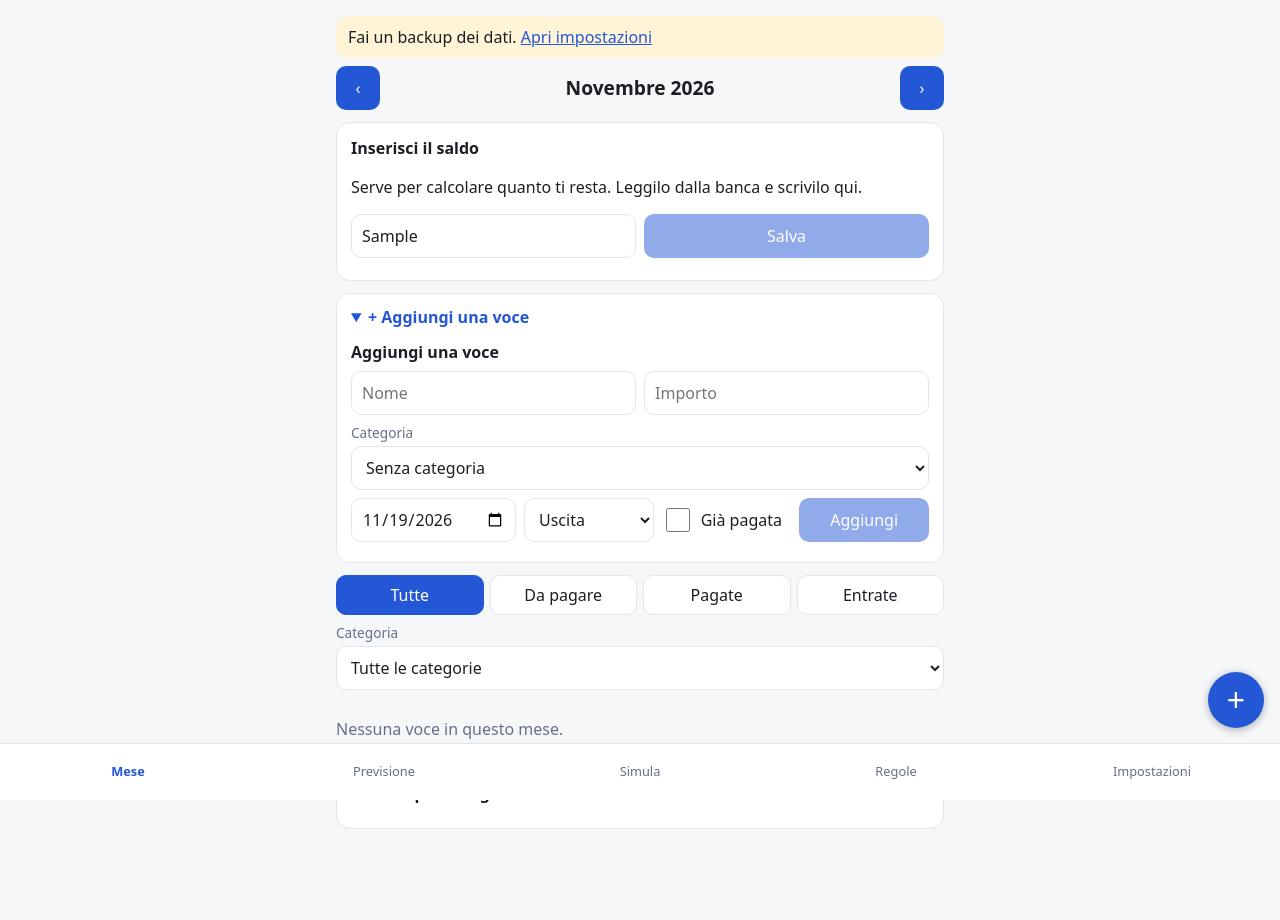
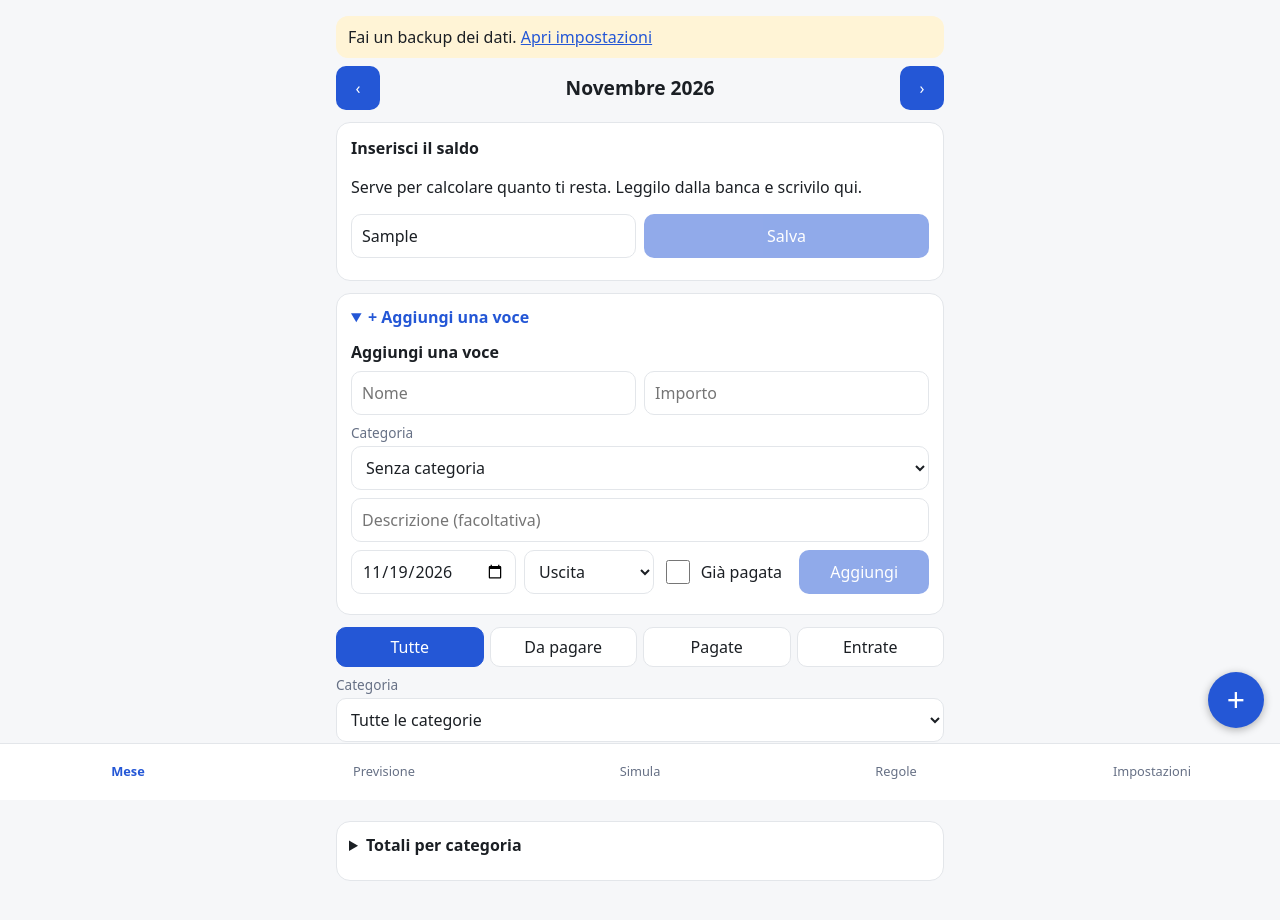
Before and after one commit to clemarca78/spese-pwa, a Preact app: page / in a window 1280 px wide. Both pictures are taken after typing "Sample" into the empty fields and a click on the button "Aggiungi una voce". Shown: the top 920 px of the page. Built offline with nearby package versions, Linux system fonts and the light colour scheme.

Commit message:
Descrizione facoltativa per voci e regole

```diff
--- a/src/domain/items.ts
+++ b/src/domain/items.ts
@@ -35,6 +35,7 @@ export function buildItems(data: AppData, from: Day, to: Day, today: Day = today
         skipped: o?.skipped ?? false,
         ...(rule.autoDebit ? { autoDebit: true } : {}),
         ...(rule.categoryId ? { categoryId: rule.categoryId } : {}),
+        ...(rule.note ? { note: rule.note } : {}),
         ...(!rule.variable ? { locked: true } : {}),
       });
     }
@@ -43,7 +44,7 @@ export function buildItems(data: AppData, from: Day, to: Day, today: Day = today
     if (o.day < from || o.day > to) continue;
     items.push({
       key: o.id, oneOffId: o.id, name: o.name, kind: o.kind, day: o.day, amount: o.amount,
-      estimated: false, locked: true, ...(o.categoryId ? { categoryId: o.categoryId } : {}), paid: o.paid, ...(o.paidOn ? { paidOn: o.paidOn } : {}), ...(o.paidAt ? { paidAt: o.paidAt } : {}), skipped: false,
+      estimated: false, locked: true, ...(o.categoryId ? { categoryId: o.categoryId } : {}), ...(o.note ? { note: o.note } : {}), paid: o.paid, ...(o.paidOn ? { paidOn: o.paidOn } : {}), ...(o.paidAt ? { paidAt: o.paidAt } : {}), skipped: false,
     });
   }
   return items.sort((a, b) => a.day.localeCompare(b.day) || a.name.localeCompare(b.name));
--- a/src/domain/types.ts
+++ b/src/domain/types.ts
@@ -21,6 +21,8 @@ export interface Rule {
   groupId?: string;
   /** Per cosa sono i soldi (vedi AppData.categories). Indipendente dal gruppo. */
   categoryId?: string;
+  /** Descrizione libera (facoltativa). */
+  note?: string;
 }
 export interface Category {
   id: string;
@@ -63,6 +65,8 @@ export interface OneOff {
   paidOn?: Day;
   paidAt?: string;
   categoryId?: string;
+  /** Descrizione libera (facoltativa). */
+  note?: string;
 }
 export interface Balance {
   value: Cents;
@@ -129,6 +133,7 @@ export interface Item {
   skipped: boolean;
   autoDebit?: boolean;
   categoryId?: string;
+  note?: string;
   /** Importo fisso (regola non variabile o voce inserita): non si modifica dall'elenco. */
   locked?: boolean;
 }
--- a/src/storage/backup.ts
+++ b/src/storage/backup.ts
@@ -99,6 +99,7 @@ function checkRule(r: unknown): Rule {
   if (typeof o.variable !== 'boolean' || typeof o.active !== 'boolean') fail('regola incompleta');
   if (o.categoryId !== undefined && typeof o.categoryId !== 'string') fail(`regola ${name}: categoria non valida`);
   if (o.groupId !== undefined && typeof o.groupId !== 'string') fail(`regola ${name}: gruppo non valido`);
+  if (o.note !== undefined && typeof o.note !== 'string') fail(`regola ${name}: descrizione non valida`);
   if (o.autoDebit !== undefined && typeof o.autoDebit !== 'boolean') fail(`regola ${name}: addebito automatico non valido`);
   if (o.monthAmounts !== undefined) {
     const m = obj(o.monthAmounts, `regola ${name}: importi per mese`);
@@ -178,6 +179,7 @@ export function parseImport(text: string): AppData {
     if (x.paidOn !== undefined) day(x.paidOn, 'voce');
     if (x.paidAt !== undefined && typeof x.paidAt !== 'string') fail('voce non valida');
     if (x.categoryId !== undefined && typeof x.categoryId !== 'string') fail('voce non valida');
+    if (x.note !== undefined && typeof x.note !== 'string') fail('voce non valida');
   });
   arr(o.balances, 'saldi').forEach((v) => {
     const x = obj(v, 'saldo');
--- a/src/styles.css
+++ b/src/styles.css
@@ -164,3 +164,5 @@ small.cat { color: var(--muted); }
 .day-name { font-weight: 600; text-transform: capitalize; flex: 1; }
 .day-tools { justify-content: flex-end; gap: 16px; }
 .fab { position: fixed; right: 16px; bottom: calc(72px + env(safe-area-inset-bottom)); width: 56px; height: 56px; border-radius: 50%; font-size: 2rem; line-height: 1; background: var(--accent); color: #fff; border: 0; box-shadow: 0 2px 8px rgba(0,0,0,.3); z-index: 5; }
+
+small.note { display: block; color: var(--muted); font-style: italic; overflow-wrap: anywhere; }
--- a/src/ui/Mese.tsx
+++ b/src/ui/Mese.tsx
@@ -84,6 +84,7 @@ function ItemRow({ item, arretrato }: { item: Item; arretrato?: boolean }) {
         {item.estimated ? <small> stima</small> : null}
         {item.autoDebit ? <small> {item.kind === 'income' ? 'accredito' : 'addebito'} automatico</small> : null}
         {catName(item.categoryId) ? <small class="cat"> · <span>{catName(item.categoryId)}</span></small> : null}
+        {item.note ? <small class="note" data-testid="item-note">{item.note}</small> : null}
       </span>
       {item.locked ? (
         <span class="amount static">{plain(item.amount)}</span>
@@ -193,6 +194,7 @@ function AddOneOff() {
   const [kind, setKind] = useState<Kind>(editing?.kind ?? 'expense');
   const [paid, setAlreadyPaid] = useState(editing?.paid ?? false);
   const [categoryId, setCategoryId] = useState(editing?.categoryId ?? '');
+  const [note, setNote] = useState(editing?.note ?? '');
   const cents = parseEuro(amount);
   const formRef = useRef<HTMLFormElement>(null);
   const nameRef = useRef<HTMLInputElement>(null);
@@ -212,13 +214,14 @@ function AddOneOff() {
         if (!name.trim() || cents === null) return;
         if (editing) {
           const stamp = paid === editing.paid ? {} : paid ? paidStamp() : { paidOn: undefined, paidAt: undefined };
-          void updateOneOff(editing.id, { name: name.trim(), kind, amount: cents, day, paid, categoryId: categoryId || undefined, ...stamp });
+          void updateOneOff(editing.id, { name: name.trim(), kind, amount: cents, day, paid, categoryId: categoryId || undefined, note: note.trim() || undefined, ...stamp });
           editingOneOff.value = null;
           addOpen.value = false;
           return;
         }
-        void addOneOff({ name: name.trim(), kind, amount: cents, day, paid, ...(categoryId ? { categoryId } : {}), ...(paid ? paidStamp() : {}) }).then(() => {
+        void addOneOff({ name: name.trim(), kind, amount: cents, day, paid, ...(categoryId ? { categoryId } : {}), ...(note.trim() ? { note: note.trim() } : {}), ...(paid ? paidStamp() : {}) }).then(() => {
           setCategoryId('');
+          setNote('');
           setAlreadyPaid(false);
           setName('');
           setAmount('');
@@ -238,6 +241,9 @@ function AddOneOff() {
             {(data.value.categories ?? []).map((c) => <option key={c.id} value={c.id}>{c.name}</option>)}
           </select>
         </label>
+      </div>
+      <div class="row">
+        <input placeholder="Descrizione (facoltativa)" aria-label="Descrizione voce" value={note} onInput={(e) => setNote(e.currentTarget.value)} />
       </div>
       <div class="row">
         <input type="date" aria-label="Data voce" value={day} onInput={(e) => setDay(e.currentTarget.value)} />
--- a/src/ui/Regole.tsx
+++ b/src/ui/Regole.tsx
@@ -45,6 +45,7 @@ export function Regole() {
   const [groupId, setGroupId] = useState('');
   const [groupTouched, setGroupTouched] = useState(false);
   const [categoryId, setCategoryId] = useState('');
+  const [note, setNote] = useState('');
   const [newGroup, setNewGroup] = useState('');
   const [groupError, setGroupError] = useState<string | null>(null);
   const [renamingId, setRenamingId] = useState<string | null>(null);
@@ -62,13 +63,13 @@ export function Regole() {
   })();
 
   function reset() {
-    setEditingId(null); setName(''); setAmount(''); setVariable(false); setAutoDebit(false); setPerMonth(false); setMonthVals({}); setKind('expense'); setGroupId(''); setGroupTouched(false); setCategoryId('');
+    setEditingId(null); setName(''); setAmount(''); setVariable(false); setAutoDebit(false); setPerMonth(false); setMonthVals({}); setKind('expense'); setGroupId(''); setGroupTouched(false); setCategoryId(''); setNote('');
     setSpec(EMPTY_SPEC); setStart(todayLocal()); setEnd(''); setError(null); setView('list');
   }
 
   function edit(r: Rule) {
     setEditingId(r.id); setName(r.name); setKind(r.kind);
-    setAmount((r.amount / 100).toFixed(2).replace('.', ',')); setVariable(r.variable); setAutoDebit(r.autoDebit ?? false); setGroupId(r.groupId ?? ''); setGroupTouched(true); setCategoryId(r.categoryId ?? '');
+    setAmount((r.amount / 100).toFixed(2).replace('.', ',')); setVariable(r.variable); setAutoDebit(r.autoDebit ?? false); setGroupId(r.groupId ?? ''); setGroupTouched(true); setCategoryId(r.categoryId ?? ''); setNote(r.note ?? '');
     setPerMonth(!!r.monthAmounts);
     setMonthVals(Object.fromEntries(Object.entries(r.monthAmounts ?? {}).map(([m, c]) => [Number(m), (c / 100).toFixed(2).replace('.', ',')])));
     setSpec(parseRrule(r.rrule)); setStart(r.start); setEnd(r.end ?? ''); setError(null); setView('form');
@@ -93,6 +94,7 @@ export function Regole() {
       rrule: buildRrule(spec), start, ...(end ? { end } : {}), active: true,
       ...(autoDebit ? { autoDebit: true } : {}),
       ...(monthAmounts ? { monthAmounts } : {}),
+      ...(note.trim() ? { note: note.trim() } : {}),
       ...(categoryId && (data.value.categories ?? []).some((c) => c.id === categoryId) ? { categoryId } : {}),
       ...(effectiveGroup && known.has(effectiveGroup) ? { groupId: effectiveGroup } : {}),
     };
@@ -214,6 +216,7 @@ export function Regole() {
                   <span class="name">
                     {r.name}
                     <small> {r.monthAmounts ? 'importi per mese' : formatEuro(r.amount)}{r.variable ? ' (variabile)' : ''}{r.autoDebit ? ` · ${r.kind === 'income' ? 'accredito' : 'addebito'} automatico` : ''}{r.categoryId && (data.value.categories ?? []).find((c) => c.id === r.categoryId) ? ` · ${(data.value.categories ?? []).find((c) => c.id === r.categoryId)?.name}` : ''}{nextDates(r, 1)[0] ? ` · prossima ${fmtDay(nextDates(r, 1)[0])}` : ''}</small>
+                    {r.note ? <small class="note" data-testid="rule-note">{r.note}</small> : null}
                   </span>
                   <span class="actions">
                     <select class="move" aria-label={`Gruppo di ${r.name}`} value={r.groupId && known.has(r.groupId) ? r.groupId : ''}
@@ -256,6 +259,9 @@ export function Regole() {
         <div class="row">
           <input aria-label="Nome regola" placeholder="Nome" value={name} onInput={(e) => setName(e.currentTarget.value)} />
           <input aria-label="Importo regola" inputMode="decimal" placeholder="Importo" value={amount} onInput={(e) => setAmount(e.currentTarget.value)} />
+        </div>
+        <div class="row">
+          <input aria-label="Descrizione regola" placeholder="Descrizione (facoltativa)" value={note} onInput={(e) => setNote(e.currentTarget.value)} />
         </div>
         <div class="row">
           <select aria-label="Tipo regola" value={kind} onChange={(e) => setKind(e.currentTarget.value as Kind)}>
```
Also changed, not shown: 1 other file (tests, documents, lock files or other folders).
